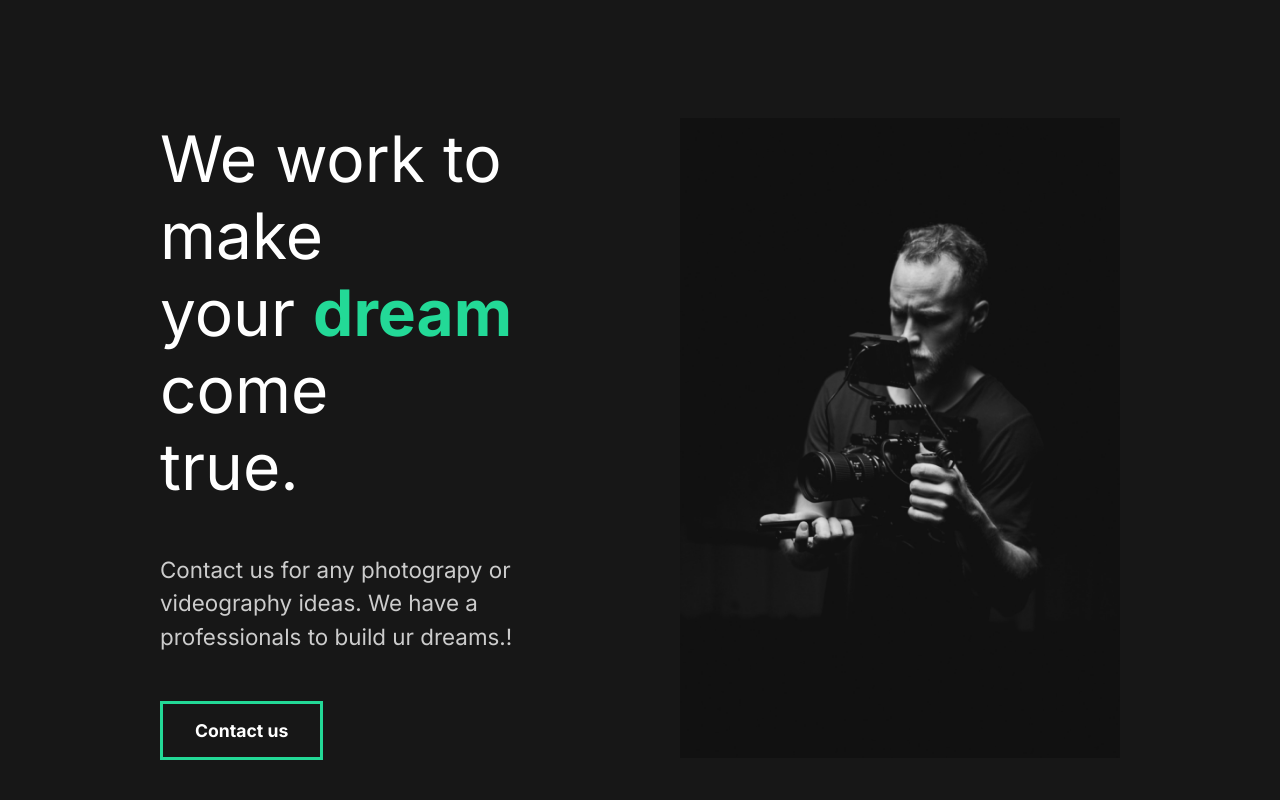
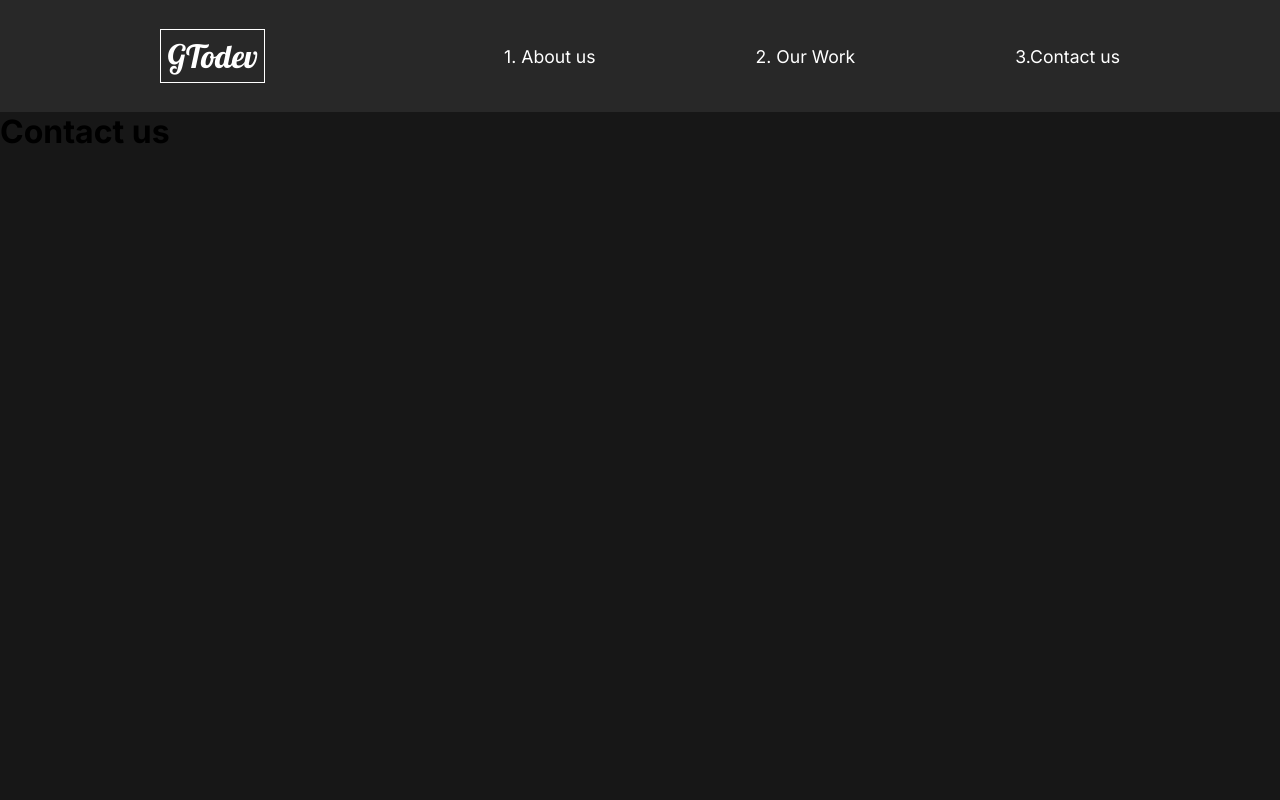
Before and after one commit to Gtodev123/gtt, a React (Create React App) app in the folder gtt/: page /contactus in a window 1280 px wide. Shown: the top 800 px of the page. Built offline with nearby package versions, Linux system fonts and the light colour scheme.

Commit message:
Add Routes
Add react router to the page

```diff
--- a/gtt/src/App.js
+++ b/gtt/src/App.js
@@ -1,12 +1,23 @@
 import AboutUs from "./pages/AboutUs";
 //Global Style
 import GlobalStyle from "./components/GlobalStyle";
+import Nav from "./components/Nav";
+import ContactUs from "./pages/ContactUs";
+import OurWork from "./pages/OurWork";
+import {Routes , Route , Link} from 'react-router-dom'
+import { BrowserRouter } from 'react-router-dom';
 
 function App() {
   return (
     <div className="App">
     <GlobalStyle/>
-    <AboutUs />
+    <Nav />
+    <Routes>
+      <Route path='/' exact element={<AboutUs />} />
+      <Route path='/aboutus' exact element={<AboutUs />} />
+      <Route path='/ourwork' exact element={<OurWork />} />
+      <Route path='/contactus' exact element={<ContactUs />} />
+      </Routes>
     </div>
   );
 }
--- /dev/null
+++ b/gtt/src/components/Nav.js
@@ -0,0 +1,53 @@
+import styled from "styled-components";
+import {Link} from 'react-router-dom'
+
+const Nav = () => {
+  return (
+    <StyledNav>
+      <h1>
+        <Link id="logo" to='/'>GTodev</Link>
+      </h1>
+      <ul>
+        <li>
+          <Link to='/aboutus'> 1. About us</Link>
+        </li>
+        <li>
+          <Link to='/ourwork'> 2. Our Work</Link>
+        </li>
+        <li>
+          <Link to='/contactus'> 3.Contact us</Link>
+        </li>
+      </ul>
+    </StyledNav>
+  );
+};
+
+const StyledNav = styled.nav`
+  min-height: 10vh;
+  display: flex;
+  justify-content: space-between;
+  align-items:center;
+  padding:1rem 10rem;
+  background:#282828;
+  a{
+    color:white;
+    text-decoration:none;
+  }
+  ul {
+    display:flex;
+    list-style:none;
+  }
+  #logo {
+    font-size: 2rem;
+    font-family: 'Lobster' , cursive;
+    font-weight:lighter;
+    border:solid 1px white;
+    padding:0.4rem
+  }
+  li {
+    padding-left:10rem;
+    position:relative;
+  }
+`;
+
+export default Nav;
--- a/gtt/src/index.js
+++ b/gtt/src/index.js
@@ -1,5 +1,6 @@
 import React from 'react';
 import ReactDOM from 'react-dom/client';
+import { BrowserRouter } from 'react-router-dom';
 
 import App from './App';
 
@@ -7,6 +8,8 @@
 const root = ReactDOM.createRoot(document.getElementById('root'));
 root.render(
   <React.StrictMode>
+    <BrowserRouter>
     <App />
+    </BrowserRouter>
   </React.StrictMode>
 );
--- /dev/null
+++ b/gtt/src/pages/ContactUs.js
@@ -0,0 +1,9 @@
+const ContactUs = () => {
+    return(
+        <div>
+            <h1>Contact us</h1>
+        </div>
+    )
+}
+
+export default ContactUs;
--- /dev/null
+++ b/gtt/src/pages/OurWork.js
@@ -0,0 +1,10 @@
+
+const OurWork = () => {
+    return(
+        <div>
+            <h1>OurWork</h1>
+        </div>
+    )
+}
+
+export default OurWork;
```
